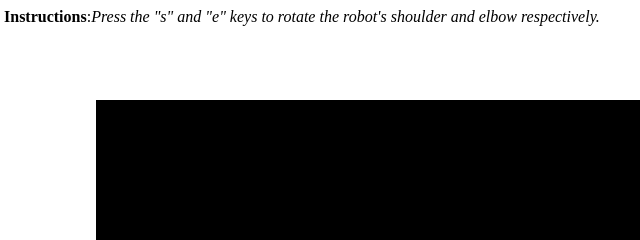
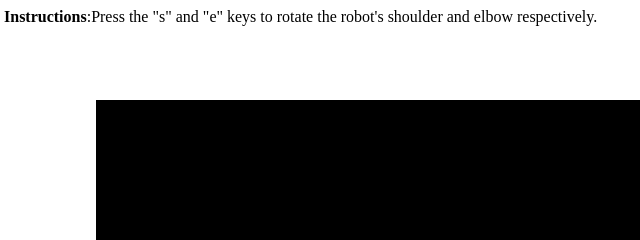
Before and after one commit to CodeDmitry/webgl-robot, a plain HTML site: page index.html in a window 1280 px wide. Shown: the top 240 px of the page, 4-644 px from the left. Drawn offline with Linux system fonts and the light colour scheme.

Commit message:
Update index.html

```diff
--- a/index.html
+++ b/index.html
@@ -224,6 +224,6 @@ window.onload = window_onload;
   </head>
   <body>
     <canvas id="canvas" width="600" height="500"></canvas>
-    <div><b>Instructions</b>:<i>Press the "s" and "e" keys to rotate the robot's shoulder and elbow respectively.</i></div>
+    <div><b>Instructions</b>:Press the "s" and "e" keys to rotate the robot's shoulder and elbow respectively.</div>
   </body>
 </html>
```
